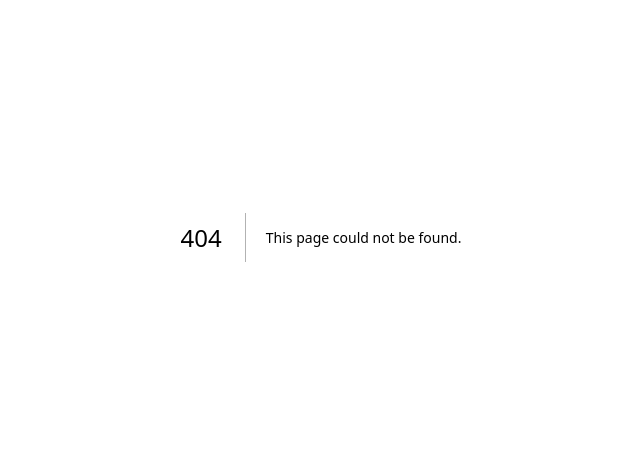
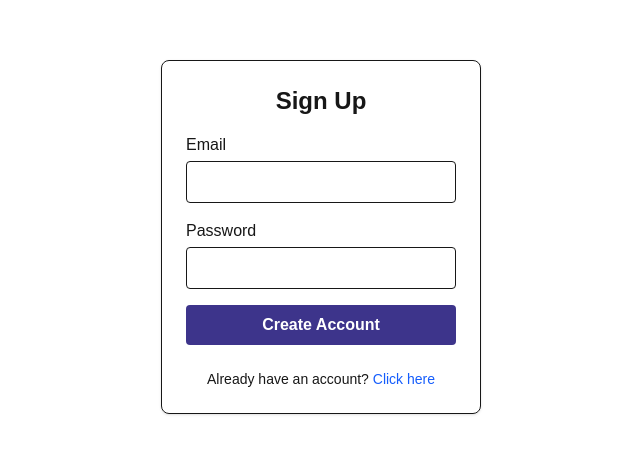
Before and after one commit to shahdalg/ethical-careers, a Next.js app in the folder ethical-careers/: page /signup in a window 1280 px wide. Before the commit this address had no page. Shown: the part 163-616 px from the top of the page, without its empty margins (319-959 px from the left). Built offline with nearby package versions, Linux system fonts and the light colour scheme; no server answers.

Commit message:
Add files via upload

```diff
--- /dev/null
+++ b/ethical-careers/src/app/profile/page.tsx
@@ -0,0 +1,69 @@
+"use client";
+import { useEffect, useState } from "react";
+import { useRouter } from "next/navigation";
+import { auth, db } from "../../lib/firebase";
+import { onAuthStateChanged } from "firebase/auth";
+import { doc, getDoc, updateDoc, serverTimestamp } from "firebase/firestore";
+
+export default function ProfilePage() {
+  const router = useRouter();
+  const [uid, setUid] = useState<string | null>(null);
+  const [loading, setLoading] = useState(true);
+  const [displayName, setDisplayName] = useState("");
+  const [bio, setBio] = useState("");
+  const [email, setEmail] = useState("");
+
+  useEffect(() => {
+    const unsub = onAuthStateChanged(auth, async (user) => {
+      if (!user) {
+        router.replace("/login");
+        return;
+      }
+      setUid(user.uid);
+      setEmail(user.email || "");
+      const snap = await getDoc(doc(db, "users", user.uid));
+      if (snap.exists()) {
+        const d = snap.data() as any;
+        setDisplayName(d.displayName || "");
+        setBio(d.bio || "");
+      }
+      setLoading(false);
+    });
+    return () => unsub();
+  }, [router]);
+
+  const save = async () => {
+    if (!uid) return;
+    await updateDoc(doc(db, "users", uid), {
+      displayName,
+      bio,
+      updatedAt: serverTimestamp(),
+    });
+    alert("Profile saved!");
+  };
+
+  if (loading) return null;
+
+  return (
+    <main className="flex min-h-screen items-center justify-center p-4">
+      <div className="w-[28rem] border p-6 rounded-lg shadow flex flex-col gap-4">
+        <h2 className="text-2xl font-semibold">Your Profile</h2>
+        <p className="text-sm text-gray-600">Email: {email}</p>
+
+        <label className="flex flex-col gap-1">
+          <span>Display Name</span>
+          <input className="border p-2 rounded" value={displayName} onChange={(e)=>setDisplayName(e.target.value)} />
+        </label>
+
+        <label className="flex flex-col gap-1">
+          <span>Bio</span>
+          <textarea className="border p-2 rounded" rows={4} value={bio} onChange={(e)=>setBio(e.target.value)} />
+        </label>
+
+        <button onClick={save} className="bg-[#3D348B] hover:bg-[#2E256E] text-white font-semibold py-2 px-4 rounded">
+          Save
+        </button>
+      </div>
+    </main>
+  );
+}
--- /dev/null
+++ b/ethical-careers/src/app/signup/page.tsx
@@ -0,0 +1,75 @@
+"use client";
+import { useState } from "react";
+import { useRouter } from "next/navigation";
+import { auth, db } from "../../lib/firebase";
+import { createUserWithEmailAndPassword, updateProfile } from "firebase/auth";
+import { doc, setDoc, serverTimestamp } from "firebase/firestore";
+
+export default function SignupPage() {
+  const router = useRouter();
+  const [email, setEmail] = useState("");
+  const [password, setPassword] = useState("");
+  const [displayName, setDisplayName] = useState("");
+  const [error, setError] = useState<string | null>(null);
+
+  const handleSignup = async (e: React.FormEvent) => {
+    e.preventDefault();
+    setError(null);
+
+    try {
+      const cred = await createUserWithEmailAndPassword(auth, email, password);
+
+      // optional: can change display name if logged in
+      if (displayName) {
+        await updateProfile(cred.user, { displayName });
+      }
+
+      // create Firestore profile
+      await setDoc(doc(db, "users", cred.user.uid), {
+        uid: cred.user.uid,
+        email,
+        displayName: displayName || "",
+        bio: "",
+        photoURL: cred.user.photoURL || "",
+        createdAt: serverTimestamp(),
+        updatedAt: serverTimestamp(),
+      });
+
+      router.push("/");
+    } catch (err: any) {
+      setError(err?.message || "Unable to create account.");
+    }
+  };
+
+  return (
+    <main className="flex min-h-screen items-center justify-center p-4">
+      <form onSubmit={handleSignup} className="w-80 border p-6 rounded-lg shadow flex flex-col gap-4">
+        <h2 className="text-2xl font-semibold text-center">Sign Up</h2>
+
+        <label className="flex flex-col gap-1">
+          <span>Email</span>
+          <input type="email" className="border p-2 rounded" required value={email} onChange={(e)=>setEmail(e.target.value)} />
+        </label>
+
+        <label className="flex flex-col gap-1">
+          <span>Password</span>
+          <input type="password" className="border p-2 rounded" required value={password} onChange={(e)=>setPassword(e.target.value)} />
+        </label>
+
+        {error && <p className="text-sm text-red-600">{error}</p>}
+        <button className="bg-[#3D348B] hover:bg-[#2E256E] text-white font-semibold py-2 px-4 rounded">
+          Create Account
+        </button>
+
+        <p className="text-sm text-center mt-2">
+          Already have an account?{" "}
+          <a href="/login" className="text-blue-600 hover:underline">
+            Click here
+          </a>
+        </p>
+      </form>
+
+
+    </main>
+  );
+}
```
